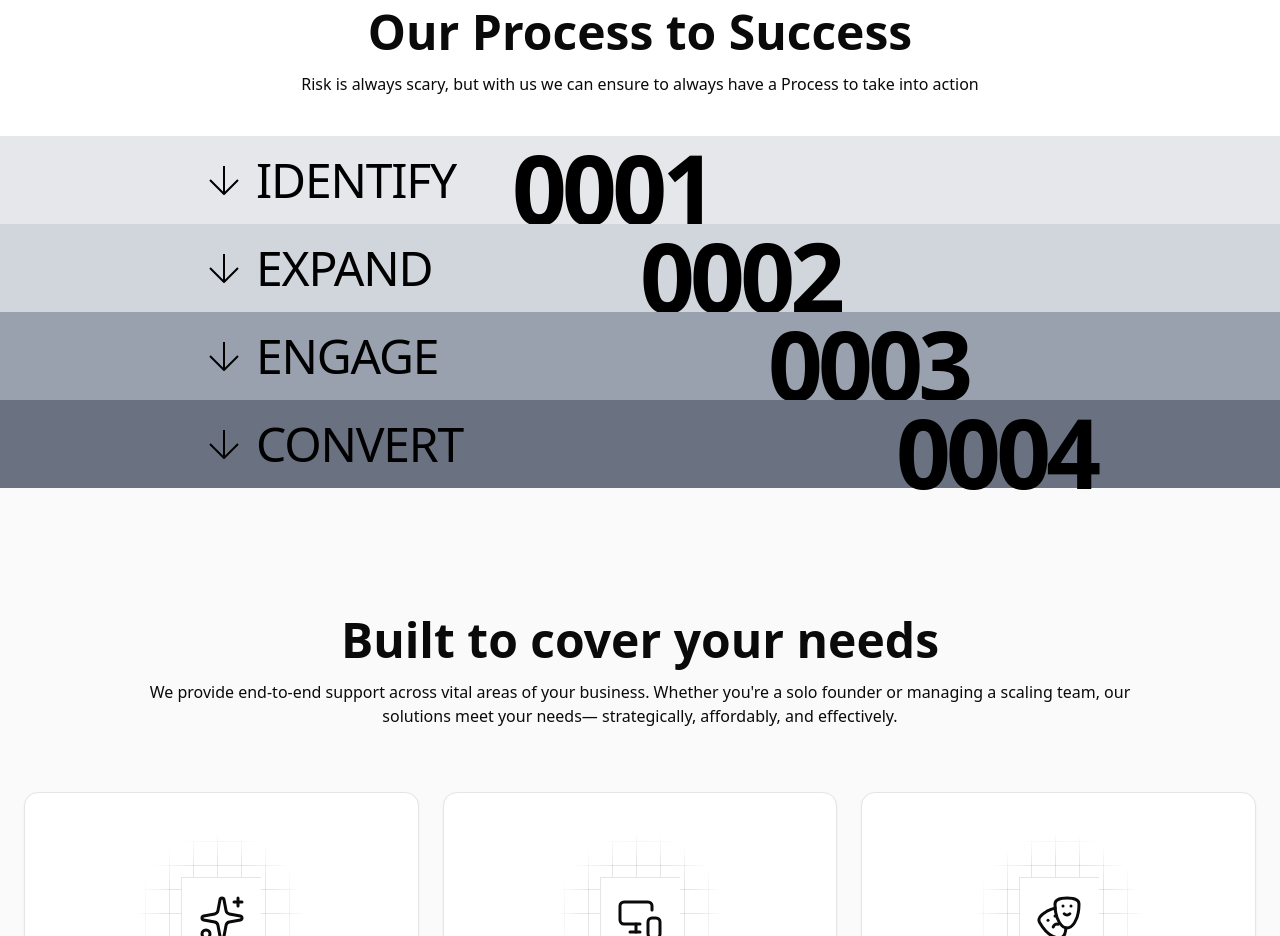
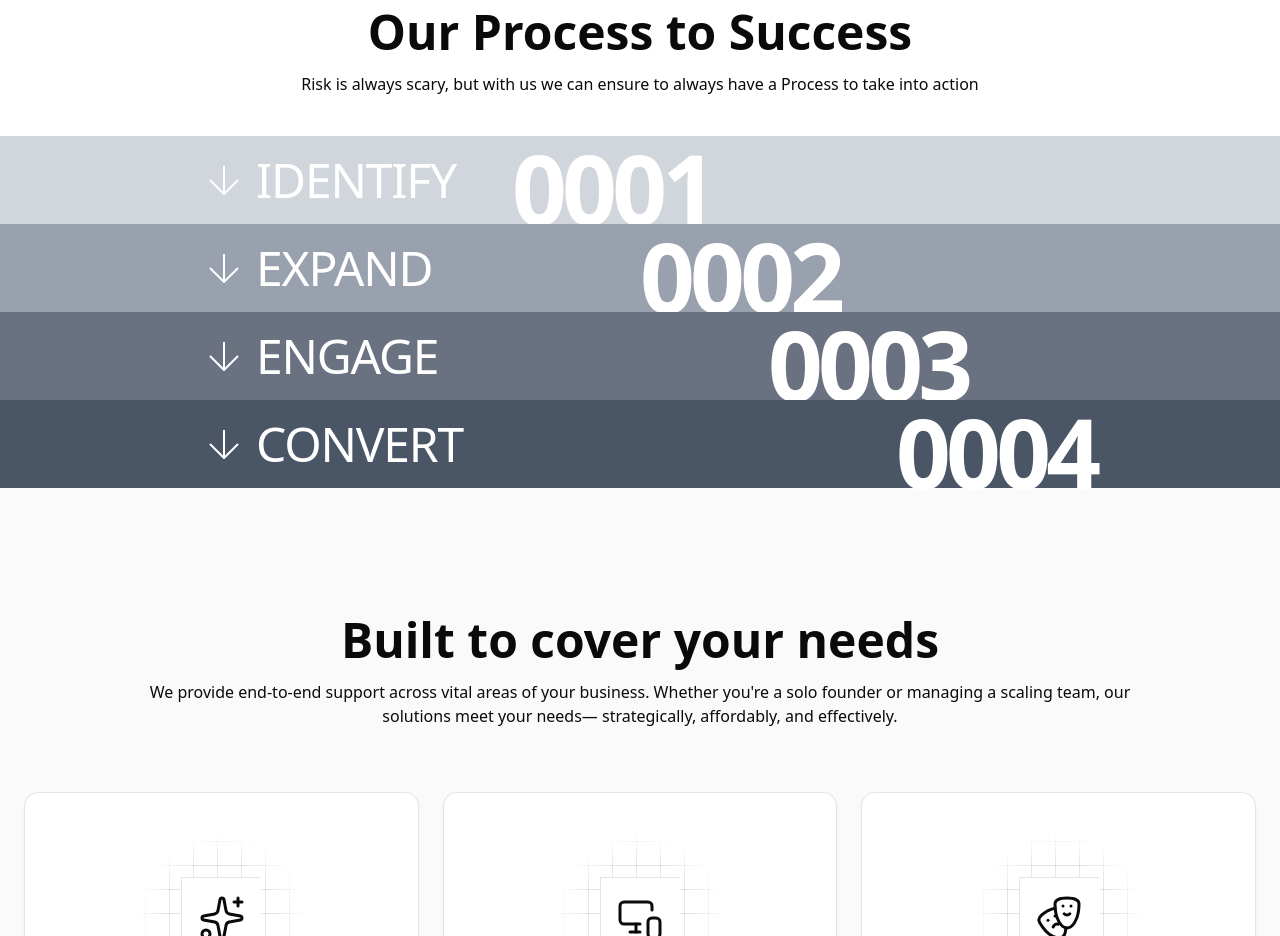
Before and after one commit to ZeekHoft/Lead-Gen-Website, a Next.js app: page / in a window 1280 px wide. Shown: the part 1120-2056 px from the top of the page. Built offline with nearby package versions, Linux system fonts and the light colour scheme.

Commit message:
added dark:invert for original components

```diff
--- a/components/process.tsx
+++ b/components/process.tsx
@@ -15,10 +15,10 @@ function WorkFlow({ title, num, bgColor, position }: Info) {
     return (
         <div className='relative flex h-14 w-full items-center md:h-22 '>
             <div className='absolute left-1/2 h-14 w-screen -translate-x-1/2 md:h-22 bg-sky-200' />
-            <div className={cn('absolute left-1/2 h-14 w-screen -translate-x-1/2 md:h-22', bgColor)} />
+            <div className={cn('absolute left-1/2 h-14 w-screen -translate-x-1/2 md:h-22 ', bgColor)} />
             <div className='relative z-10 flex items-center gap-2 md:pl-50'>
                 <svg
-                    color='black'
+                    color='white'
                     xmlns='http://www.w3.org/2000/svg'
                     width={24}
                     height={24}
@@ -26,16 +26,16 @@ function WorkFlow({ title, num, bgColor, position }: Info) {
                     fill='none'
                     stroke='currentColor'
                     strokeLinejoin='round'
-                    className='lucide lucide-arrow-down md:size-12 '
+                    className='lucide lucide-arrow-down md:size-12 dark:invert'
                     aria-hidden="true"
                 >
                     <path d='M12 5v14' />
                     <path d='m19 12-7 7-7-7' />
 
                 </svg>
-                <h3 className='text-3xl font-medium tracking-tight md:text-5xl text-black uppercase'>{title}</h3>
+                <h3 className='text-3xl font-medium tracking-tight md:text-5xl text-white uppercase dark:invert'>{title}</h3>
             </div>
-            <span className={cn('absolute -bottom-1 font-antonio text-5xl font-semibold tracking-tighter text-white md:-bottom-3 text-black', position)}>000{num}</span>
+            <span className={cn('absolute -bottom-1 font-antonio text-5xl font-semibold tracking-tighter text-white md:-bottom-3 text-white dark:invert', position)}>000{num}</span>
 
         </div >
     )
@@ -52,20 +52,20 @@ export default function Process() {
             </div>
 
             <SlideUp time={0.3}>
-                <WorkFlow title='Identify' num={1} bgColor={'bg-gray-200'} position={' md:text-8xl left-[40%] lg:left-[40%]'} />
+                <WorkFlow title='Identify' num={1} bgColor={'bg-gray-300'} position={' md:text-8xl left-[40%] lg:left-[40%]'} />
 
             </SlideUp>
             <SlideUp time={0.4}>
-                <WorkFlow title='Expand' num={2} bgColor={'bg-gray-300'} position={' md:text-8xl left-[50%] lg:left-[50%]'} />
+                <WorkFlow title='Expand' num={2} bgColor={'bg-gray-400'} position={' md:text-8xl left-[50%] lg:left-[50%]'} />
 
             </SlideUp>
             <SlideUp time={0.5}>
-                <WorkFlow title='Engage' num={3} bgColor={'bg-gray-400'} position={' md:text-8xl left-[60%] lg:left-[60%]'} />
+                <WorkFlow title='Engage' num={3} bgColor={'bg-gray-500'} position={' md:text-8xl left-[60%] lg:left-[60%]'} />
             </SlideUp>
 
             <SlideUp time={0.6}>
 
-                <WorkFlow title='Convert' num={4} bgColor={'bg-gray-500'} position={' md:text-8xl left-[70%] lg:left-[70%]'} />
+                <WorkFlow title='Convert' num={4} bgColor={'bg-gray-600'} position={' md:text-8xl left-[70%] lg:left-[70%]'} />
             </SlideUp>
 
 
```
